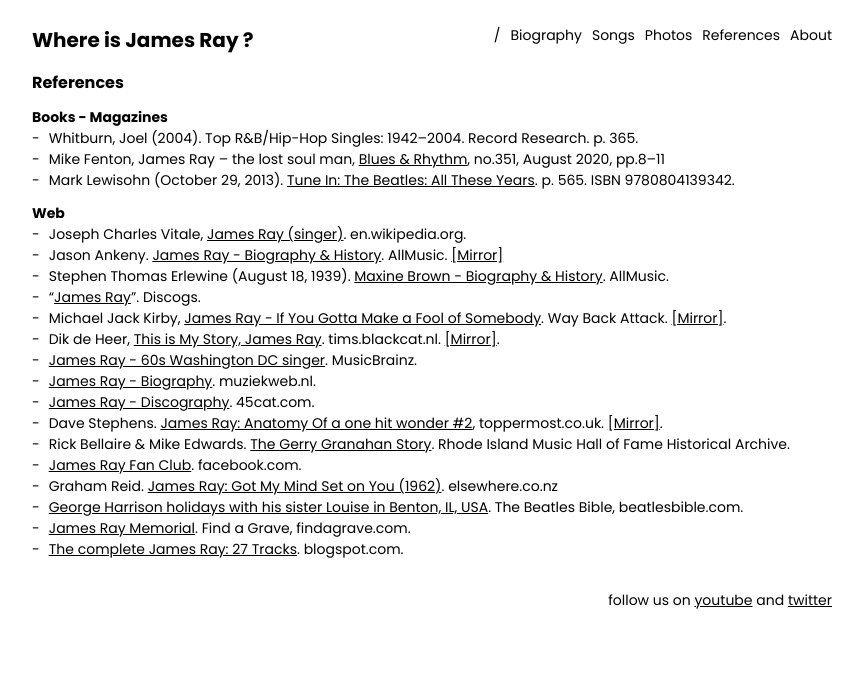
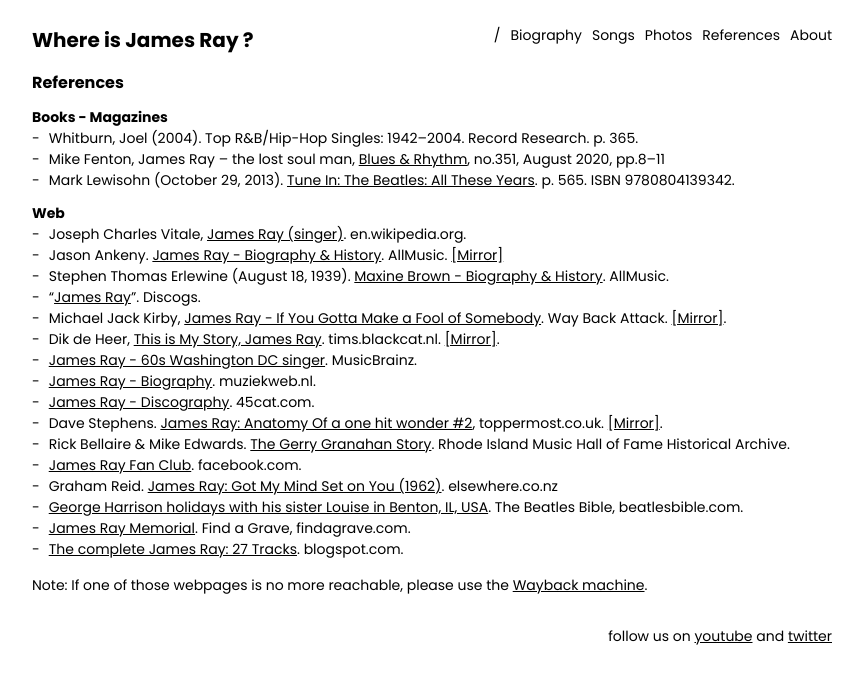
Before and after one commit to jamesraymusic/jamesraymusic.github.io, a Jekyll site: the page built from references.md, in a window 1280 px wide. Shown: the top 684 px of the page, without its empty margins (208-1071 px from the left). Built offline with Jekyll 4.4.1, drawn with Linux system fonts in a browser that asks for light colours.

Commit message:
Update references.md

```diff
--- a/references.md
+++ b/references.md
@@ -28,3 +28,5 @@
 - [George Harrison holidays with his sister Louise in Benton, IL, USA](https://www.beatlesbible.com/1963/09/16/george-harrison-holiday-america/). The Beatles Bible, beatlesbible.com.
 - [James Ray Memorial](https://fr.findagrave.com/memorial/65833741/james-ray). Find a Grave, findagrave.com.
 - [The complete James Ray: 27 Tracks](http://musenick.blogspot.com/2013/12/the-allegedly-complete-james-ray-if-you.html). blogspot.com.
+
+Note: If one of those webpages is no more reachable, please use the [Wayback machine](https://archive.org/web).
```
